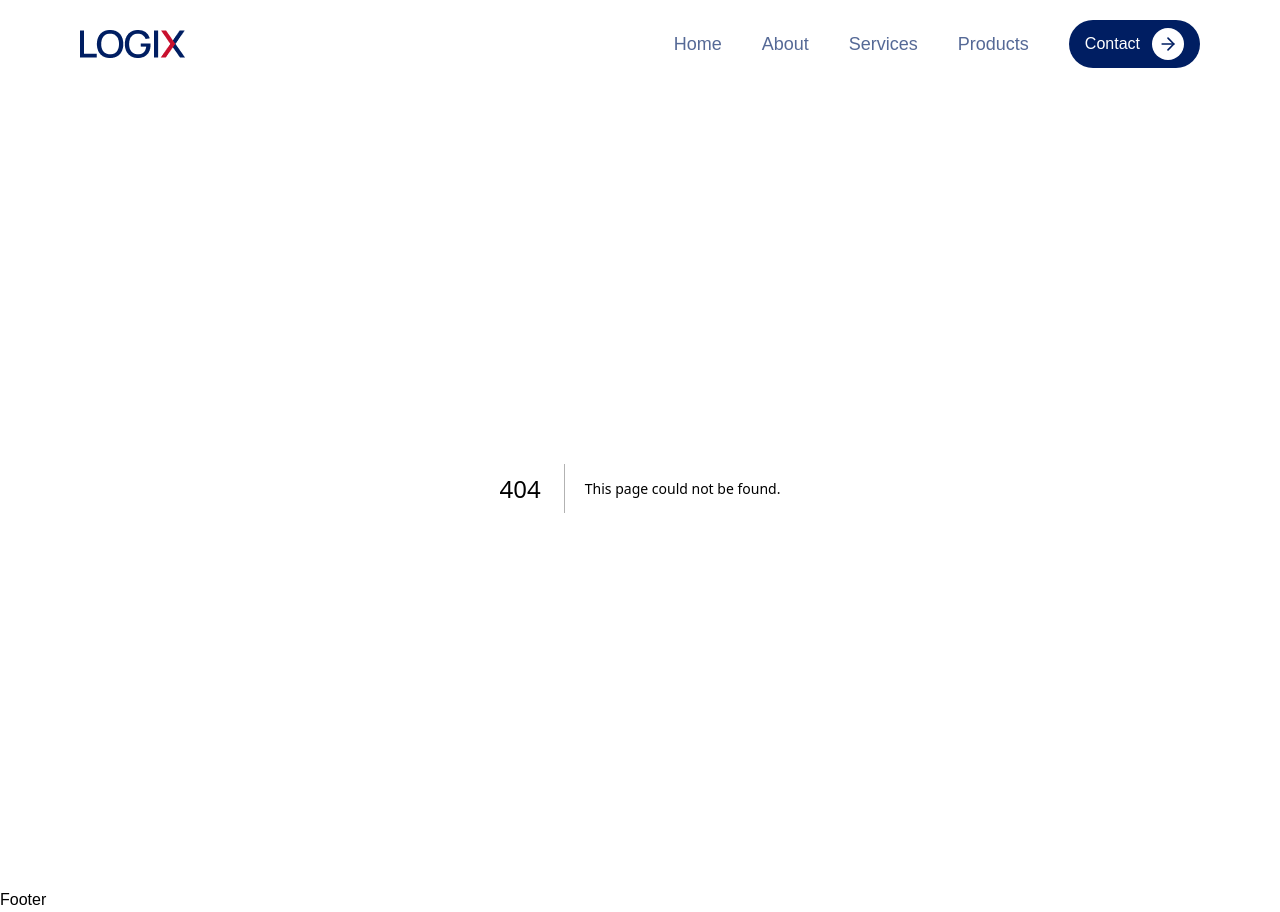
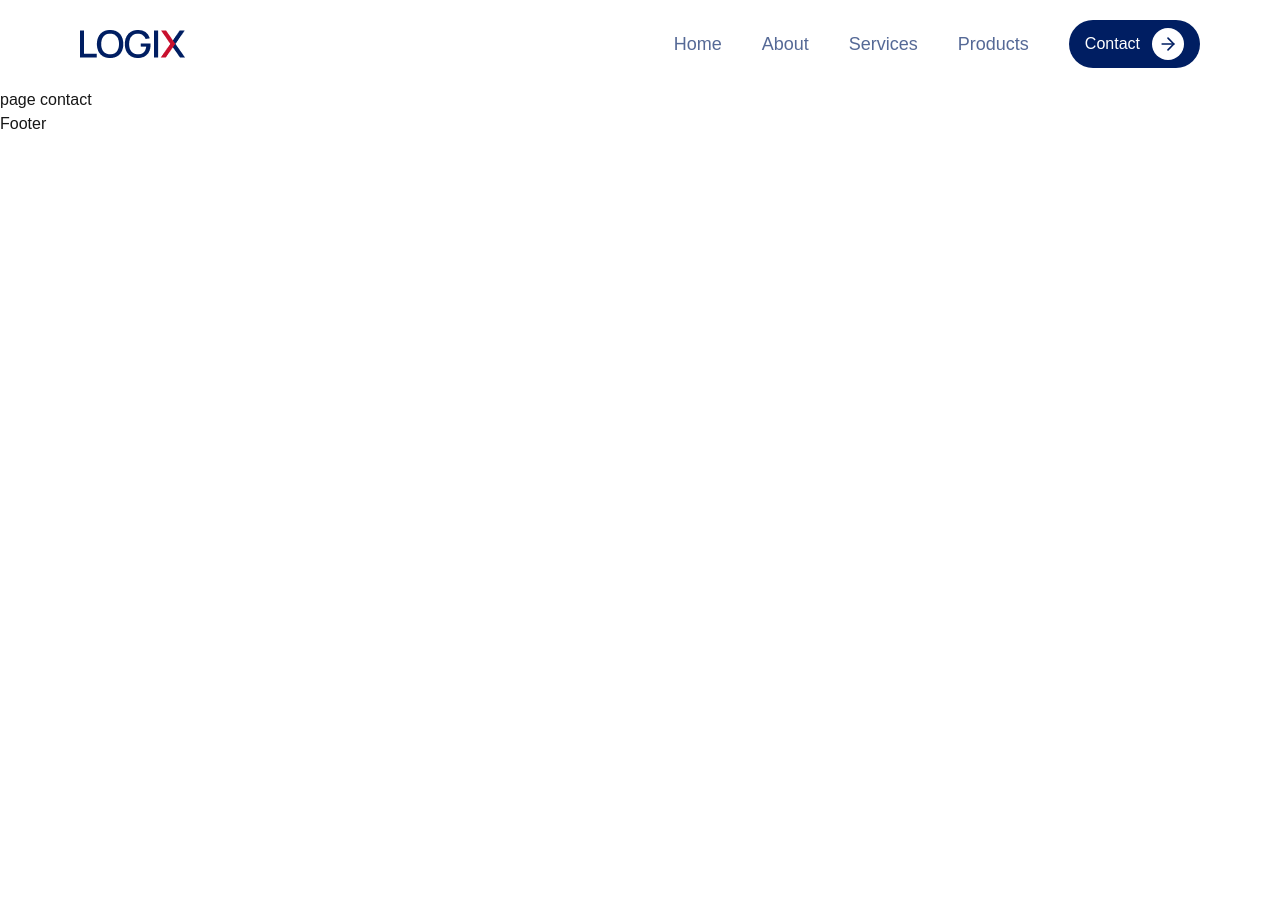
Before and after one commit to sergiojaa/Mkoia_logistic_company, a Next.js app: page /contact in a window 1280 px wide. Before the commit this address had no page. After the commit the page ends 800 px from the top, so only its background shows below. Built offline with nearby package versions, Linux system fonts and the light colour scheme.

Commit message:
Add contact folders and files in public component and url

```diff
--- /dev/null
+++ b/app/contact/page.tsx
@@ -0,0 +1,9 @@
+import React from 'react'
+
+export default function page() {
+    return (
+        <div>
+            page contact
+        </div>
+    )
+}
```
